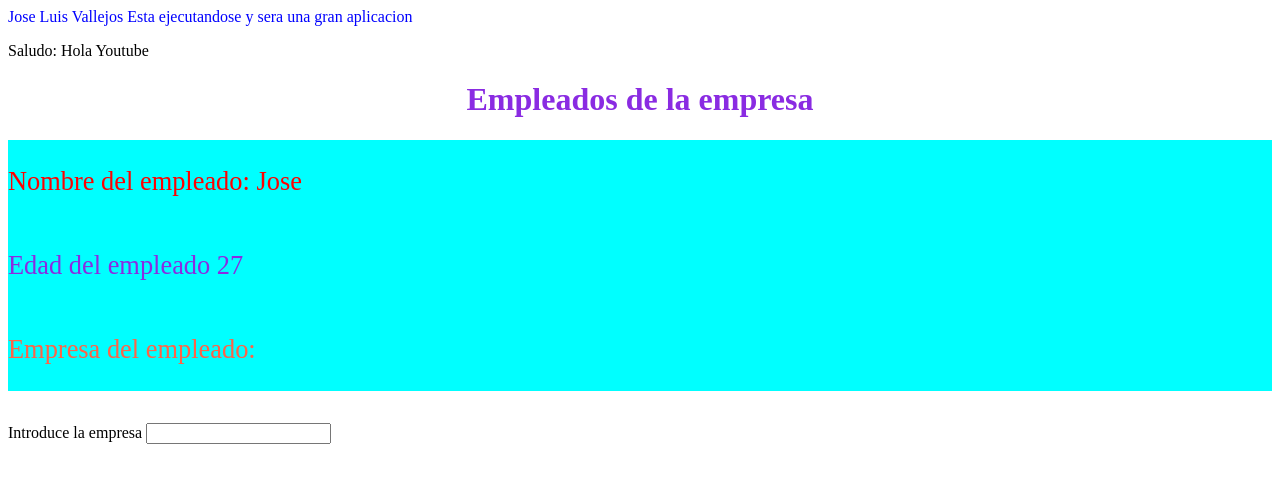
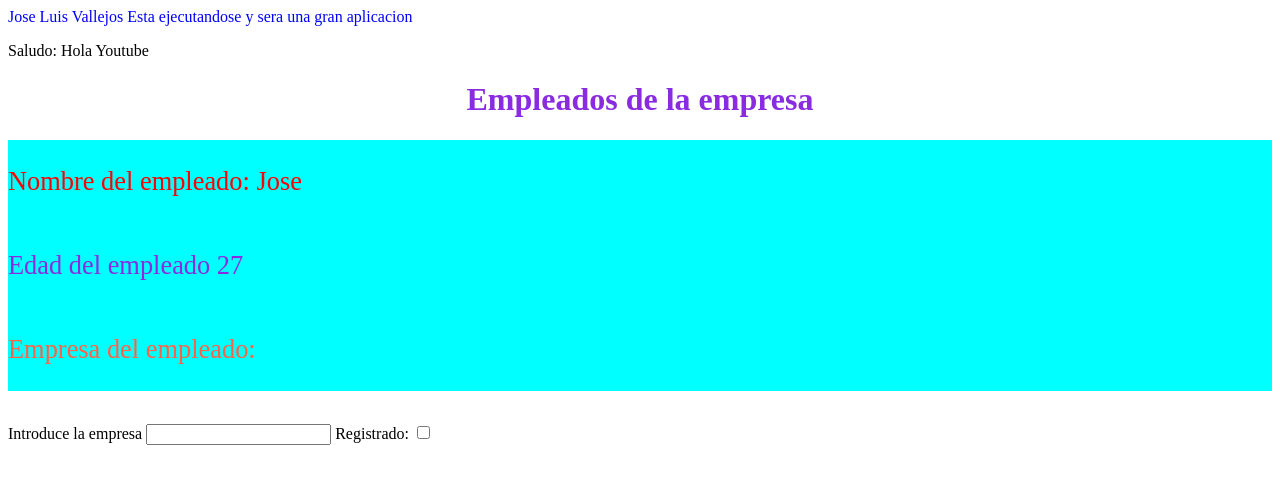
Before and after one commit to NikolaiKoz/Angular---Practice, an Angular app in the folder Angular-first-project/: page / in a window 1280 px wide. Shown: the top 484 px of the page. Built offline with nearby package versions, Linux system fonts and the light colour scheme.

Commit message:
feat: :zap: Property binding.

```diff
--- a/Angular-first-project/src/app/empleado/empleado.component.html
+++ b/Angular-first-project/src/app/empleado/empleado.component.html
@@ -4,7 +4,11 @@
     <p class="empleado__empresa">Empresa del empleado: {{empresa.value}}</p>
 </div>
 
-Introduce la empresa <input type="text" #empresa (keyup)="0">
+Introduce la empresa <input type="text" [disabled] = "habilitacionCuadro" #empresa (keyup)="0">
 
 
 <!-- <input type="button" value="Dale!" (click)="llamaEmpresa(empresa.value)"/> -->
+
+Registrado: <input type="checkbox" id="registro" [checked] = "userRegistrado">
+
+{{getRegistroUsuario()}}
--- a/Angular-first-project/src/app/empleado/empleado.component.ts
+++ b/Angular-first-project/src/app/empleado/empleado.component.ts
@@ -32,5 +32,13 @@ export class EmpleadoComponent {
 
   llamaEmpresa(value: String){}
 
+  habilitacionCuadro: boolean = false;
+
+  userRegistrado: boolean = false;
+
+  getRegistroUsuario(){
+    this.userRegistrado = false;
+  }
+
 
 }
```
